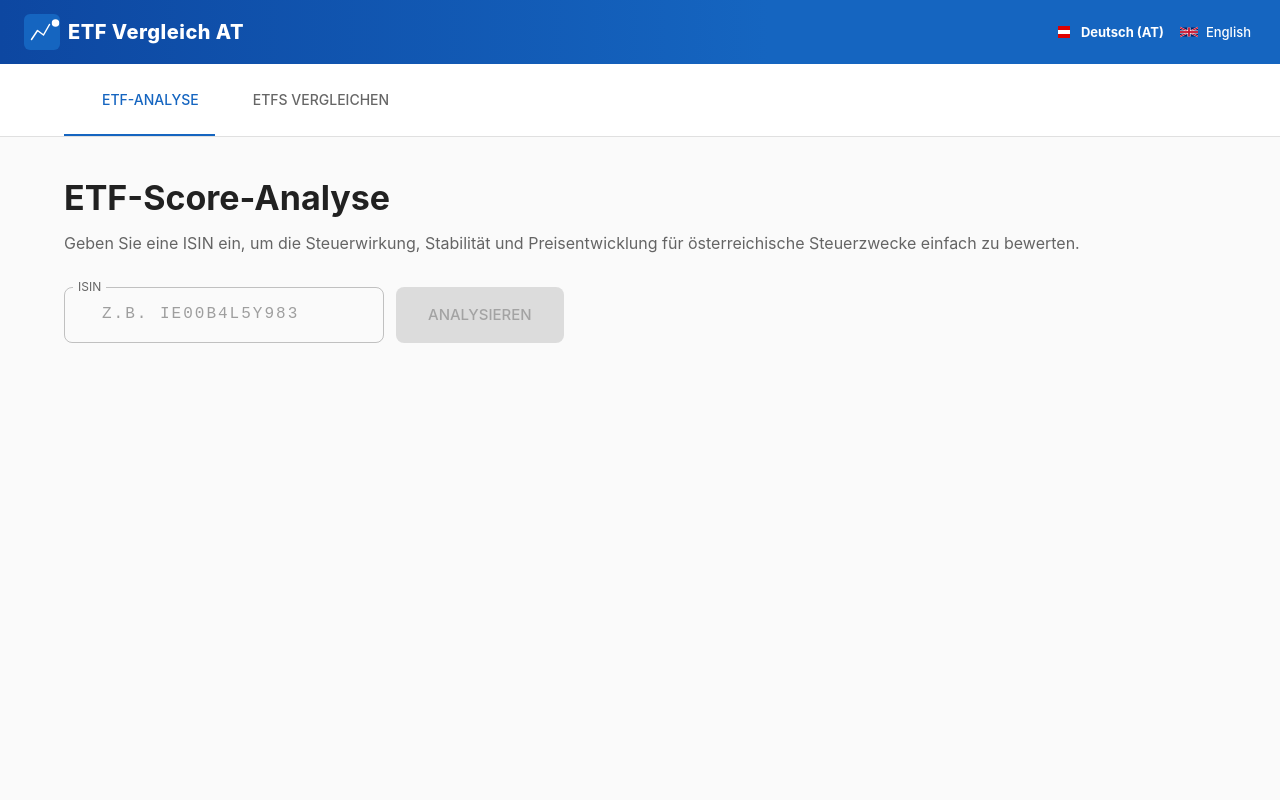
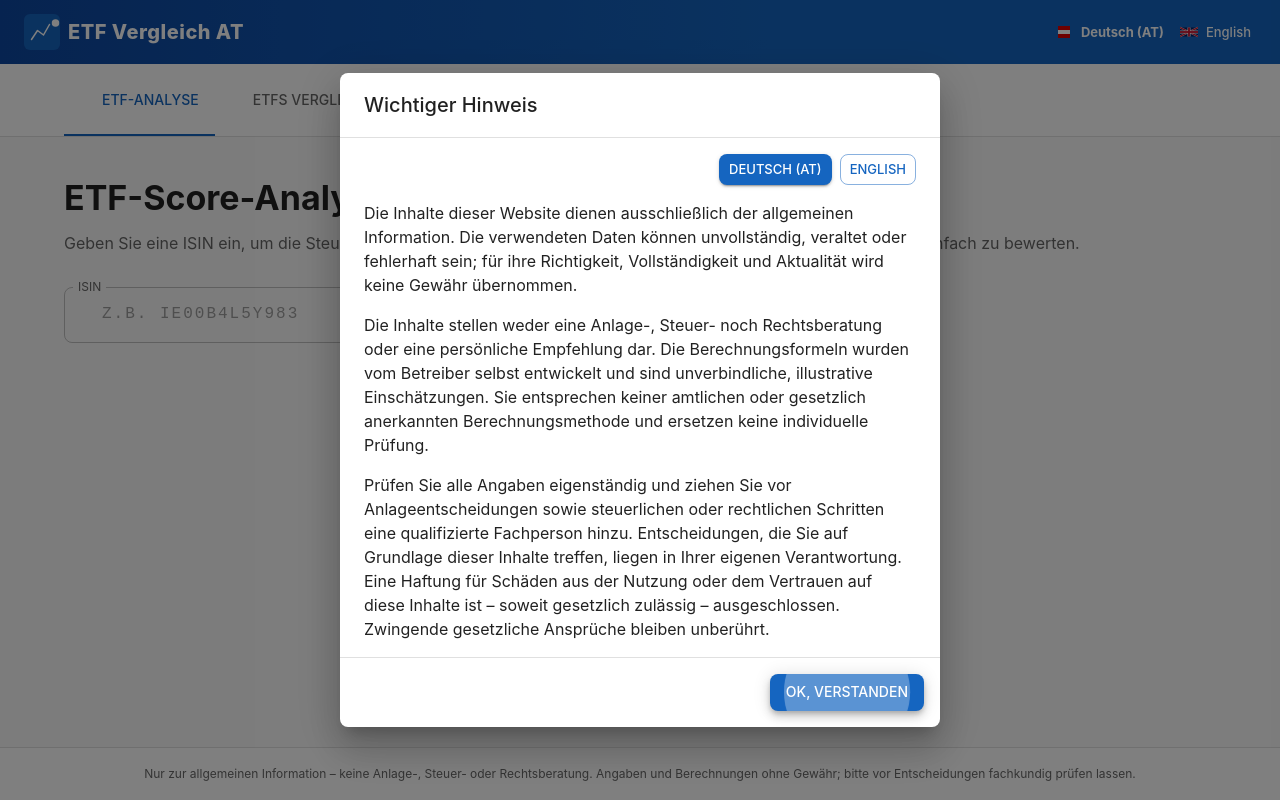
Before and after one commit to okocsis90/etf_comparison_at, a React (Vite) app: page / in a window 1280 px wide. Built offline with nearby package versions, Linux system fonts and the light colour scheme; some icons are missing.

Commit message:
add disclaimer

```diff
--- a/src/App.jsx
+++ b/src/App.jsx
@@ -8,6 +8,7 @@ import { EtfComparisonSearch } from './features/etfComparison';
 import { LanguageProvider, useTranslation } from './i18n/LanguageProvider';
 import LanguageSelector from './components/LanguageSelector';
 import BrandLogo from './components/BrandLogo';
+import Disclaimer from './components/Disclaimer';
 
 function TabsDef() {
   const { t } = useTranslation();
@@ -44,7 +45,7 @@ function AppInner() {
   const current = TABS[activeTab];
 
   return (
-    <Box sx={{ minHeight: '100vh', bgcolor: 'grey.50' }}>
+    <Box sx={{ minHeight: '100vh', display: 'flex', flexDirection: 'column', bgcolor: 'grey.50' }}>
 
       {/* ── App bar ──────────────────────────────────────────────────────── */}
       <AppBar
@@ -86,7 +87,7 @@ function AppInner() {
       </Box>
 
       {/* ── Page content ─────────────────────────────────────────────────── */}
-      <Container maxWidth="lg" sx={{ py: 5 }}>
+      <Container maxWidth="lg" sx={{ py: 5, flexGrow: 1 }}>
         <Box sx={{ mb: 4 }}>
           <Typography variant="h4" fontWeight={700} gutterBottom>
             {current.title}
@@ -104,6 +105,7 @@ function AppInner() {
         ))}
       </Container>
 
+      <Disclaimer />
     </Box>
   );
 }
--- /dev/null
+++ b/src/components/Disclaimer.jsx
@@ -0,0 +1,70 @@
+import { useState } from 'react';
+import {
+  Box,
+  Button,
+  Container,
+  Dialog,
+  DialogActions,
+  DialogContent,
+  DialogTitle,
+  Typography,
+} from '@mui/material';
+import { useTranslation } from '../i18n/LanguageProvider';
+
+const DISCLAIMER_STORAGE_KEY = 'etf-comparison-disclaimer-accepted-v1';
+
+export default function Disclaimer() {
+  const { locale, setLocale, t } = useTranslation();
+  const [open, setOpen] = useState(
+    () => localStorage.getItem(DISCLAIMER_STORAGE_KEY) !== 'true'
+  );
+
+  const acceptDisclaimer = () => {
+    localStorage.setItem(DISCLAIMER_STORAGE_KEY, 'true');
+    setOpen(false);
+  };
+
+  return (
+    <>
+      <Dialog
+        open={open}
+        disableEscapeKeyDown
+        maxWidth="sm"
+        fullWidth
+        aria-labelledby="disclaimer-title"
+      >
+        <DialogTitle id="disclaimer-title">{t('disclaimer.title')}</DialogTitle>
+        <DialogContent dividers>
+          <Box sx={{ display: 'flex', justifyContent: 'flex-end', gap: 1, mb: 2 }}>
+            {['de', 'en'].map((language) => (
+              <Button
+                key={language}
+                size="small"
+                variant={locale === language ? 'contained' : 'outlined'}
+                onClick={() => setLocale(language)}
+              >
+                {t(`lang.${language}`)}
+              </Button>
+            ))}
+          </Box>
+          <Typography paragraph>{t('disclaimer.intro')}</Typography>
+          <Typography paragraph>{t('disclaimer.advice')}</Typography>
+          <Typography>{t('disclaimer.reliance')}</Typography>
+        </DialogContent>
+        <DialogActions sx={{ p: 2 }}>
+          <Button variant="contained" onClick={acceptDisclaimer} autoFocus>
+            {t('disclaimer.accept')}
+          </Button>
+        </DialogActions>
+      </Dialog>
+
+      <Box component="footer" sx={{ mt: 'auto', py: 2, borderTop: 1, borderColor: 'divider', bgcolor: 'white' }}>
+        <Container maxWidth="lg">
+          <Typography variant="caption" color="text.secondary" textAlign="center" display="block">
+            {t('disclaimer.footer')}
+          </Typography>
+        </Container>
+      </Box>
+    </>
+  );
+}
--- a/src/i18n/index.js
+++ b/src/i18n/index.js
@@ -28,6 +28,14 @@ const translations = {
       analyse: 'Analysieren',
     },
     lang: { de: 'Deutsch (AT)', en: 'English' },
+    disclaimer: {
+      title: 'Wichtiger Hinweis',
+      intro: 'Die Inhalte dieser Website dienen ausschließlich der allgemeinen Information. Die verwendeten Daten können unvollständig, veraltet oder fehlerhaft sein; für ihre Richtigkeit, Vollständigkeit und Aktualität wird keine Gewähr übernommen.',
+      advice: 'Die Inhalte stellen weder eine Anlage-, Steuer- noch Rechtsberatung oder eine persönliche Empfehlung dar. Die Berechnungsformeln wurden vom Betreiber selbst entwickelt und sind unverbindliche, illustrative Einschätzungen. Sie entsprechen keiner amtlichen oder gesetzlich anerkannten Berechnungsmethode und ersetzen keine individuelle Prüfung.',
+      reliance: 'Prüfen Sie alle Angaben eigenständig und ziehen Sie vor Anlageentscheidungen sowie steuerlichen oder rechtlichen Schritten eine qualifizierte Fachperson hinzu. Entscheidungen, die Sie auf Grundlage dieser Inhalte treffen, liegen in Ihrer eigenen Verantwortung. Eine Haftung für Schäden aus der Nutzung oder dem Vertrauen auf diese Inhalte ist – soweit gesetzlich zulässig – ausgeschlossen. Zwingende gesetzliche Ansprüche bleiben unberührt.',
+      footer: 'Nur zur allgemeinen Information – keine Anlage-, Steuer- oder Rechtsberatung. Angaben und Berechnungen ohne Gewähr; bitte vor Entscheidungen fachkundig prüfen lassen.',
+      accept: 'OK, verstanden',
+    },
     labels: { taxEfficiency: 'Steuereffizienz', score: 'Punktzahl', report: 'Bericht', reports_plural: 'Berichte' },
     etfComparison: {
       search_intro: 'Geben Sie {min}–{max} ISINs ein, um die österreichische Steuereffizienz der ETFs einfach nebeneinander zu vergleichen.',
@@ -192,6 +200,14 @@ const translations = {
       analyse: 'Analyse',
     },
     lang: { de: 'Deutsch (AT)', en: 'English' },
+    disclaimer: {
+      title: 'Important notice',
+      intro: 'The content on this website is provided for general information only. The underlying data may be incomplete, outdated or inaccurate; no guarantee is made as to its accuracy, completeness or currency.',
+      advice: 'Nothing on this website constitutes investment, tax or legal advice, or a personal recommendation. The calculation formulas were developed by the site operator and provide illustrative estimates only. They are not official or legally prescribed methods and do not replace an individual assessment.',
+      reliance: 'Independently verify all information and consult a qualified professional before making investment decisions or taking tax or legal action. You are responsible for decisions made in reliance on this content. To the extent permitted by law, the operator accepts no liability for losses arising from use of or reliance on this content. Nothing in this notice limits rights or liability that cannot lawfully be excluded.',
+      footer: 'For general information only—not investment, tax or legal advice. Data and calculations are not guaranteed; seek qualified advice before making decisions.',
+      accept: 'OK, I understand',
+    },
     labels: { taxEfficiency: 'Tax Efficiency', score: 'Score', report: 'Report', reports_plural: 'Reports' },
     etfComparison: {
       search_intro: 'Enter {min}–{max} ISINs to compare the Austrian tax-efficiency of the ETFs side by side.',
```
